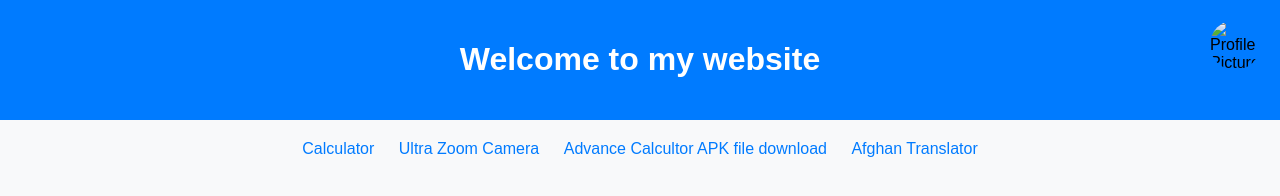
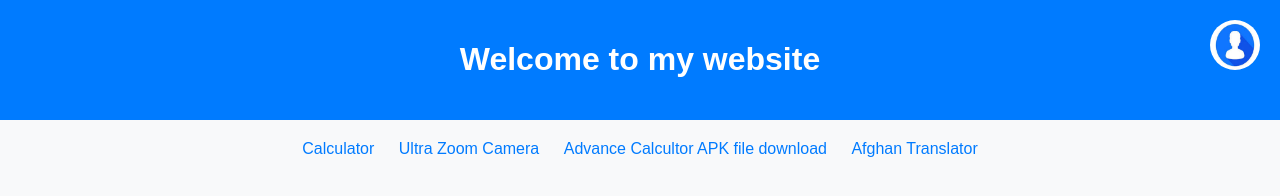
Before and after one commit to Everythingfreee/My-Web, a plain HTML site: page account.html in a window 1280 px wide. Drawn offline with Linux system fonts and the light colour scheme; sample sign-in values are in the browser's storage.

Commit message:
account.html

```diff
--- a/account.html
+++ b/account.html
@@ -91,7 +91,7 @@
     <div class="header">
         <h1>Welcome to my website</h1>
     </div>
-    <img src="profile-pic.jpg" alt="Profile Picture" class="profile-pic" onclick="toggleAccountInfo()">
+    <img src="profile-pic.jfif" alt="Profile Picture" class="profile-pic" onclick="toggleAccountInfo()">
 
     <div class="account-container" id="accountContainer">
         <h2>Account Information</h2>
```
